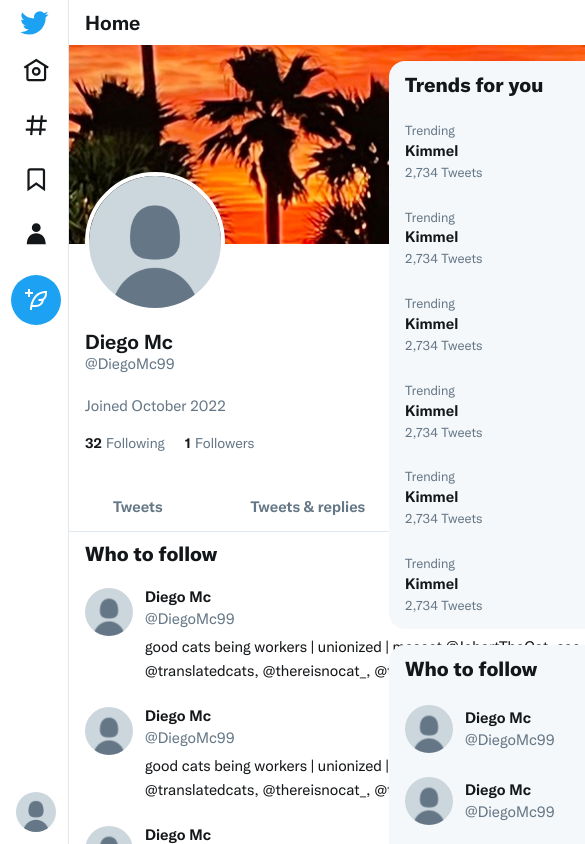
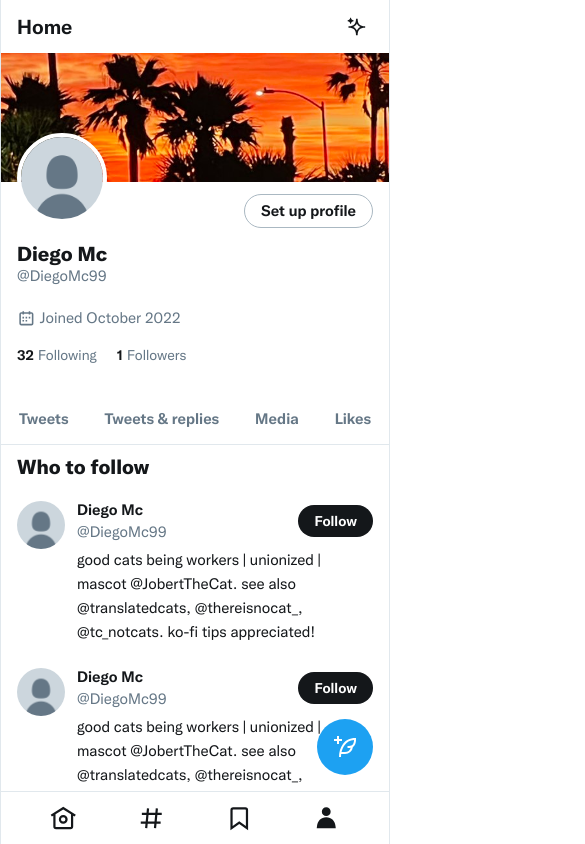
Before and after one commit to Diego-Mc/Twitter-Clone, a React (Vite) app: page /profile in a window 390 px wide. Shown: the top 844 px of the page, 585 px wide, since content can reach past the window. Built offline with nearby package versions, Linux system fonts and the light colour scheme.

Commit message:
Finished responsivness

```diff
--- a/src/assets/styles/setup/_variables.scss
+++ b/src/assets/styles/setup/_variables.scss
@@ -39,6 +39,7 @@
 $feed-aside-width-s: 320px;
 
 $header-height: 45px;
+$header-height-s: 53px;
 
 //utils
 $border: 1px solid var(--extra-light-gray);
--- a/src/assets/styles/views/_main-app.scss
+++ b/src/assets/styles/views/_main-app.scss
@@ -1,6 +1,6 @@
 #root {
   display: grid;
-  grid-template-columns: 1fr max-content 1fr;
+  grid-template-columns: 1fr minmax(0, max-content) 1fr;
   grid-template-areas: '. app .';
 }
 
@@ -27,7 +27,81 @@
     //   minmax(auto, $mobile-breakpoint)
     //   minmax($sitePadding, 1fr);
     // background-color: orange;
+    grid-template-columns: minmax(0, $main-content-width);
+    grid-template-rows: min-content 1fr min-content;
+    grid-template-areas: 'header' 'content' 'sidebar';
+
+    .main-content {
+      margin-block: $header-height-s;
+    }
+
+    .main-header {
+      grid-template-columns: minmax(0, $main-content-width);
+      height: $header-height-s;
+      .logo-container {
+        display: none;
+      }
+    }
+
+    .feed-aside {
+      display: none;
+    }
+    .main-header {
+      .search-bar {
+        display: none;
+      }
+    }
+    .sidebar {
+      flex-direction: row;
+      top: unset;
+      bottom: 0;
+      background-color: white;
+      border-inline: $border;
+      border-top: $border;
+      //TODO: add small shadow
+      height: $header-height-s;
+      width: $main-content-width;
+      justify-content: space-between;
+      .user-preview {
+        display: none;
+      }
+      .tweet-btn {
+        position: absolute;
+        right: 16px;
+        bottom: $header-height-s;
+        width: 56px;
+        height: 56px;
+      }
+      .nav-btns {
+        justify-content: space-evenly;
+        flex-direction: row;
+        width: 100%;
+      }
+    }
   }
+
+  @media screen and (max-width: $main-content-width) {
+    .home-view {
+      .tweet-edit {
+        display: none;
+      }
+    }
+    .sidebar {
+      width: 100%;
+    }
+    .profile-view {
+      .profile-header {
+        .details .header .user-img {
+          width: 90px;
+          height: 90px;
+        }
+        .info {
+          margin-top: 16px;
+        }
+      }
+    }
+  }
+
   @include for-narrow-layout {
     // grid-template-columns:
     //   minmax($sitePadding, 1fr)
--- a/src/assets/styles/views/_profile.scss
+++ b/src/assets/styles/views/_profile.scss
@@ -2,6 +2,7 @@
   .profile-header {
     .cover {
       display: flex;
+      aspect-ratio: 6/2;
     }
     .details {
       padding: 12px 16px;
@@ -9,13 +10,15 @@
       .header {
         display: flex;
         justify-content: space-between;
-        height: 56px;
-        align-items: flex-end;
-        margin-bottom: 20px;
+        height: 34px;
+        align-items: flex-start;
         .user-img {
           width: 140px;
           height: 140px;
           border: 4px solid white;
+          position: relative;
+          // bottom: calc(100% + 28px);
+          transform: translateY(calc(-50% - 16px));
         }
         .setup-btn {
           align-self: flex-start;
@@ -23,12 +26,14 @@
       }
 
       .info {
+        margin-top: 36px;
         * {
           color: var(--dark-gray);
         }
         .full-name {
           font-size: rem(20px);
           color: var(--black);
+          font-weight: 800;
         }
 
         .username {
@@ -37,6 +42,14 @@
 
         .date-info {
           margin-bottom: 14px;
+          display: flex;
+          align-items: center;
+          gap: 4px;
+          .icon {
+            width: 18.75px;
+            height: 18.75px;
+            fill: currentColor;
+          }
         }
         .metadata {
           display: flex;
--- a/src/views/Profile.tsx
+++ b/src/views/Profile.tsx
@@ -1,6 +1,7 @@
 import React from 'react'
 import { PostList } from '../components/PostList'
 import { WhoToFollow } from '../components/WhoToFollow'
+import { ReactComponent as CalendarIcon } from '../assets/icons/calendar.svg'
 
 interface ProfileProps {}
 
@@ -24,7 +25,10 @@
           <section className="info">
             <h3 className="full-name">Diego Mc</h3>
             <p className="username">@DiegoMc99</p>
-            <p className="date-info">Joined October 2022</p>
+            <p className="date-info">
+              <CalendarIcon className="icon" />
+              Joined October 2022
+            </p>
             <span className="metadata">
               <small>
                 <span className="bold">32</span>
```
Also changed, not shown: src/assets/icons/calendar.svg (added).
